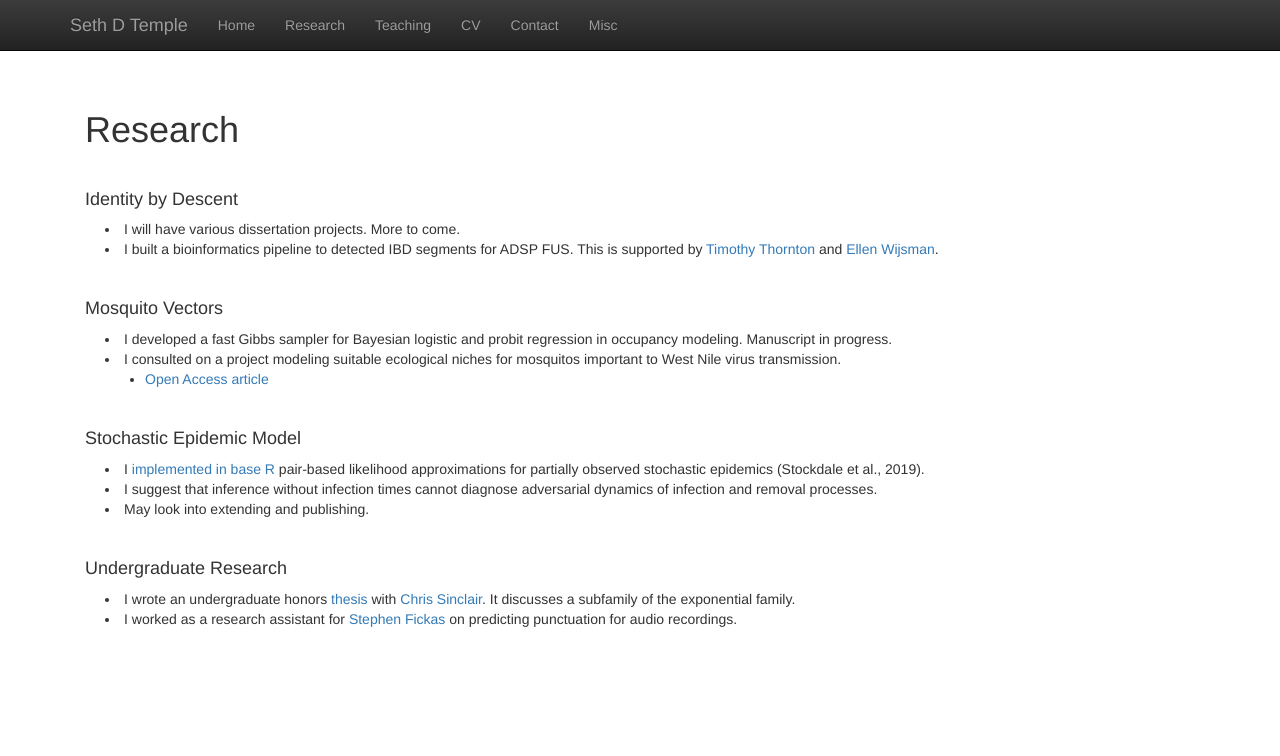
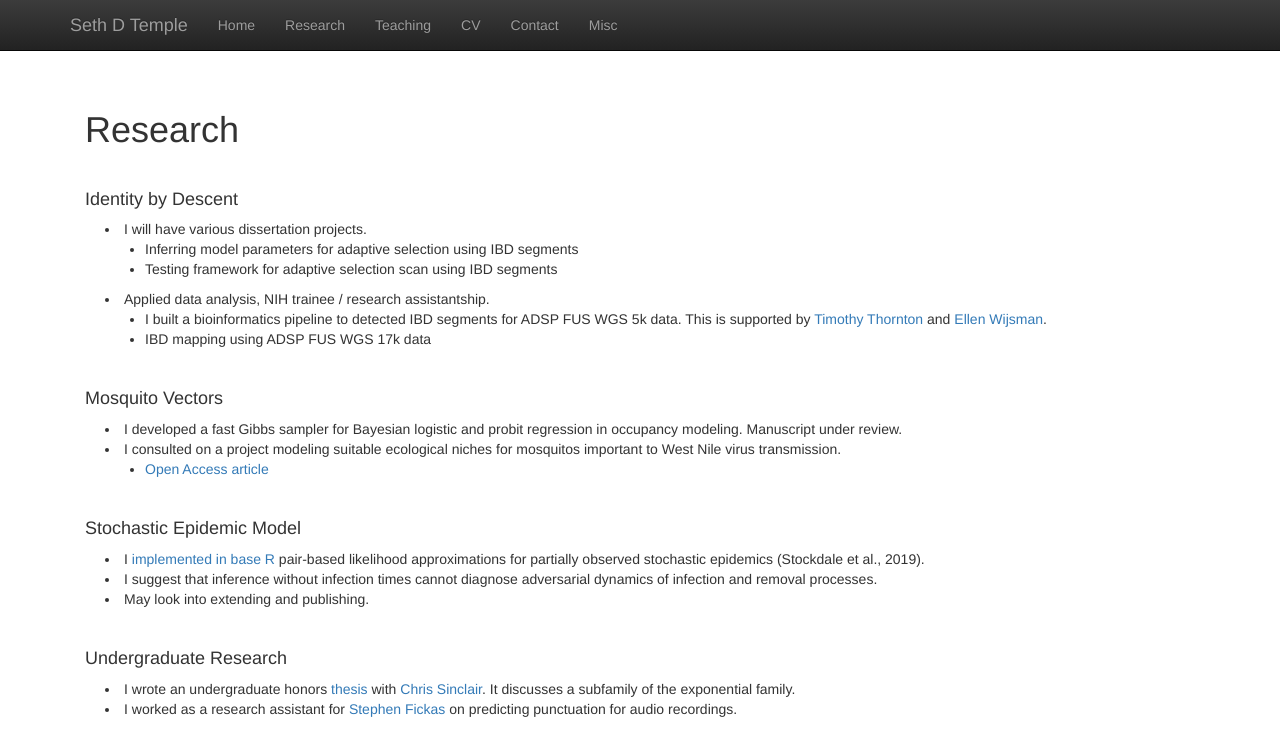
Before and after one commit to sdtemple/sdtemple.github.io, a Jekyll site: the page built from research.html, in a window 1280 px wide. Shown: the top 756 px of the page. Built offline with Jekyll 4.4.1, drawn with Linux system fonts in a browser that asks for light colours; nearby versions of some CDN libraries; library files that are not in the unit come from our copies.

Commit message:
Update research.html

```diff
--- a/research.html
+++ b/research.html
@@ -7,13 +7,21 @@ title:  'Research'
 <br/>
 <h4>Identity by Descent</h4>
 <p class="content" style="padding:0px;margin:0px 20px 0px;">
-  <li style="padding:0px;margin:0px 20px 0px;">I will have various dissertation projects. More to come.</li>
-  <li style="padding:0px;margin:0px 20px 0px;">I built a bioinformatics pipeline to detected IBD segments for ADSP FUS. This is supported by <a href = "https://www.biostat.washington.edu/people/timothy-thornton">Timothy Thornton</a> and <a href = "https://www.biostat.washington.edu/people/ellen-wijsman">Ellen Wijsman</a>.</li>
+  <li style="padding:0px;margin:0px 20px 0px;">I will have various dissertation projects.</li>
+  <ul>
+    <li style="padding:0px;margin:0px 20px 0px;">Inferring model parameters for adaptive selection using IBD segments</li>
+    <li style="padding:0px;margin:0px 20px 0px;">Testing framework for adaptive selection scan using IBD segments</li>
+  </ul>
+  <li style="padding:0px;margin:0px 20px 0px;"> Applied data analysis, NIH trainee / research assistantship.</li>
+  <ul>
+    <li style="padding:0px;margin:0px 20px 0px;">I built a bioinformatics pipeline to detected IBD segments for ADSP FUS WGS 5k data. This is supported by <a href = "https://www.biostat.washington.edu/people/timothy-thornton">Timothy Thornton</a> and <a href = "https://www.biostat.washington.edu/people/ellen-wijsman">Ellen Wijsman</a>.</li>
+    <li style="padding:0px;margin:0px 20px 0px;">IBD mapping using ADSP FUS WGS 17k data</li>
+  </ul>
 </p>
 <br/>
 <h4>Mosquito Vectors</h4>
 <p class="content" style="padding:0px;margin:0px 20px 0px;">
-  <li style="padding:0px;margin:0px 20px 0px;">I developed a fast Gibbs sampler for Bayesian logistic and probit regression in occupancy modeling. Manuscript in progress.</li>
+  <li style="padding:0px;margin:0px 20px 0px;">I developed a fast Gibbs sampler for Bayesian logistic and probit regression in occupancy modeling. Manuscript under review.</li>
   <li style="padding:0px;margin:0px 20px 0px;">I consulted on a project modeling suitable ecological niches for mosquitos important to West Nile virus transmission.</li>
   <ul>
   <li style="padding:0px;margin:0px 20px 0px;"><a href = "https://parasitesandvectors.biomedcentral.com/articles/10.1186/s13071-021-05051-3">Open Access article</a></li>
```
